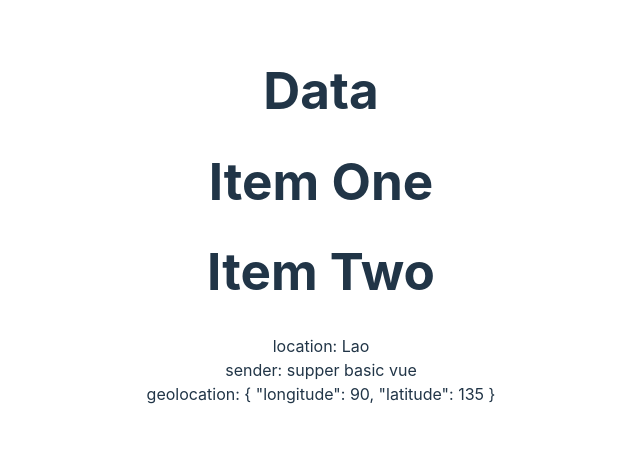
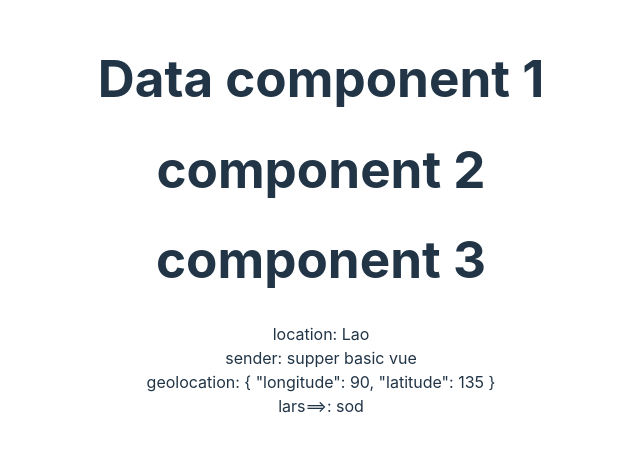
Before and after one commit to bobbie-github/vue-basic-trainning, a Vue app: page /provide_inject in a window 1280 px wide. Shown: the part 183-634 px from the top of the page, without its empty margins (319-959 px from the left). Built offline with nearby package versions, Linux system fonts and the light colour scheme.

Commit message:
commit v0.0.7 pinia state management

```diff
--- a/package.json
+++ b/package.json
@@ -9,6 +9,7 @@
     "preview": "vite preview"
   },
   "dependencies": {
+    "pinia": "^2.1.6",
     "vue": "^3.3.4",
     "vue-router": "^4.2.4"
   },
--- a/src/components/provide_inject.vue
+++ b/src/components/provide_inject.vue
@@ -4,6 +4,7 @@ import Item_one from "./pv_ij/item_one.vue";
 
 provide('sender',"supper basic vue")
 provide('location', 'Lao')
+provide('lar', 'sod')
 provide('geolocation', {
   longitude: 90,
   latitude: 135
@@ -12,7 +13,7 @@ provide('geolocation', {
 </script>
 
 <template>
-<h1>Data </h1>
+<h1>Data component 1 </h1>
   <Item_one />
 </template>
 
--- a/src/components/pv_ij/item_one.vue
+++ b/src/components/pv_ij/item_one.vue
@@ -4,7 +4,7 @@ import Item_two from "./item_two.vue";
 </script>
 
 <template>
-  <h1>Item One</h1>
+  <h1> component 2</h1>
   <Item_two/>
 </template>
 
--- a/src/components/pv_ij/item_two.vue
+++ b/src/components/pv_ij/item_two.vue
@@ -4,15 +4,17 @@ import {inject} from "vue";
 let location = inject('location')
 let sender = inject('sender')
 let geolocation = inject('geolocation')
+let lars = inject('lar')
 
 </script>
 
 
 <template>
-<h1>Item Two</h1>
+<h1> component 3</h1>
   location: {{location}}<br>
   sender: {{sender}}<br>
-  geolocation: {{geolocation}}
+  geolocation: {{geolocation}} <br>
+  lars==>: {{lars}}
 </template>
 
 <style scoped>
--- /dev/null
+++ b/src/components/state_manage/index.vue
@@ -0,0 +1,25 @@
+<script setup>
+
+
+
+import {userStore} from "../../store/index.js";
+
+const user_store = userStore()
+function onCounter(){
+  user_store.increment();
+}
+
+</script>
+
+<template>
+
+  <h1>State Management</h1>
+
+  <h1>name:{{user_store.name}}</h1>
+  <h1>counter:{{user_store.count}}</h1>
+  <button @click="onCounter">click active </button>
+</template>
+
+<style scoped>
+
+</style>
--- a/src/main.js
+++ b/src/main.js
@@ -2,9 +2,13 @@ import {createApp} from 'vue'
 import './style.css'
 import App from './App.vue'
 import router from "./router/index.js";
+import {createPinia} from "pinia";
 
 
+
+const pinia = createPinia()
 let app = createApp(App)
 // use router
 app.use(router)
+app.use(pinia)
 app.mount('#app')
--- a/src/router/index.js
+++ b/src/router/index.js
@@ -47,10 +47,16 @@ const router = createRouter({
             name:'provide_inject',
             component: ()=>import('../components/provide_inject.vue'),
         },
+        {
+            path: '/state_manage',
+            name:'state_manage',
+            component: ()=>import('../components/state_manage/index.vue'),
+        },
 
     ]
 })
 router.beforeEach((to, from, next) => {
+    console.log(to.meta)
     if (to.meta.requiresAuth) {
         if (!authState.isAuthenticated.value) {
             next('/login');
@@ -75,6 +81,7 @@ router.beforeEach((to, from, next) => {
         }
     }
 
+
     // Continue navigation for public routes and other cases
     next();
 });
```
Also changed, not shown: 2 other files (tests, documents, lock files or other folders).
